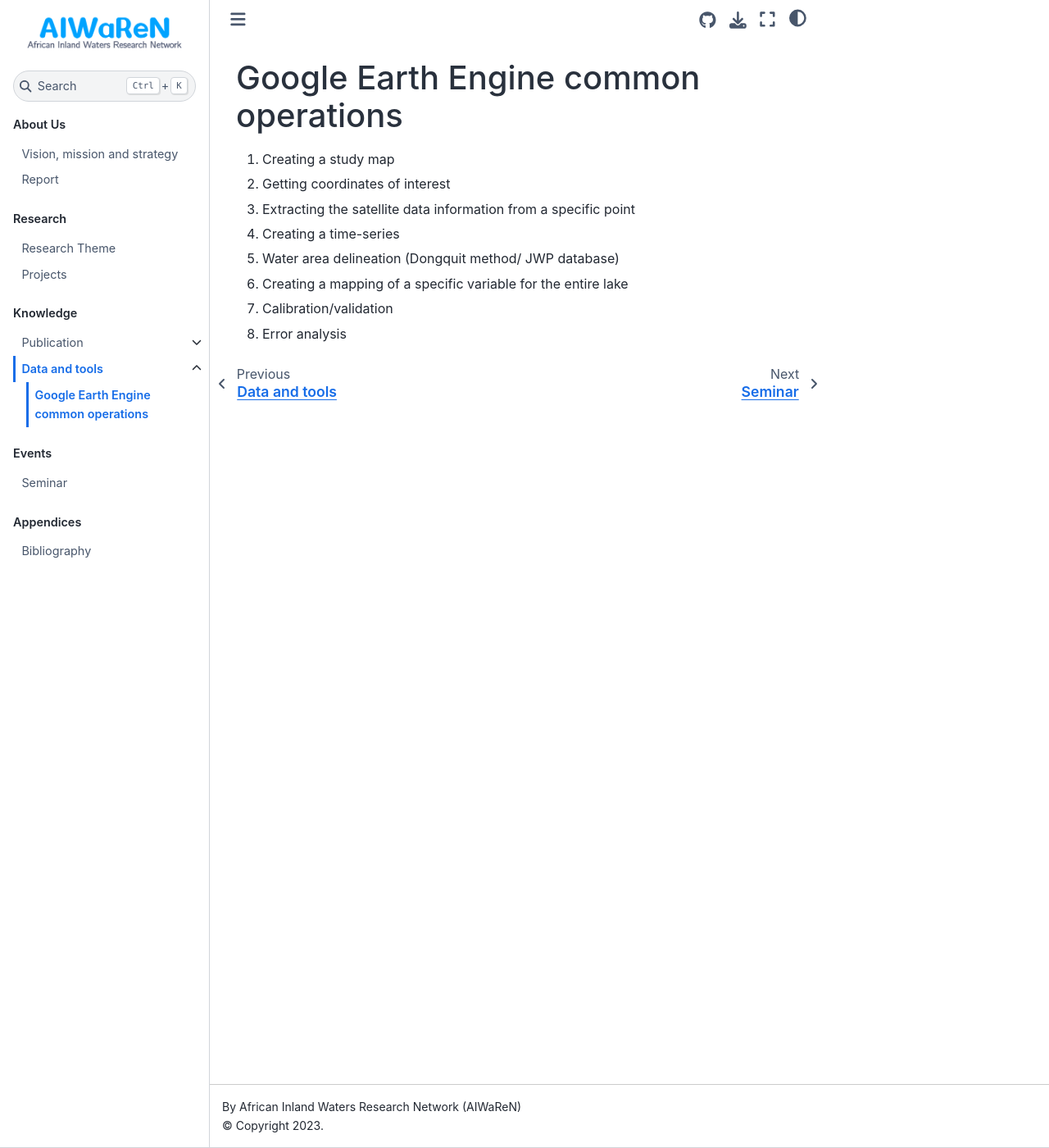
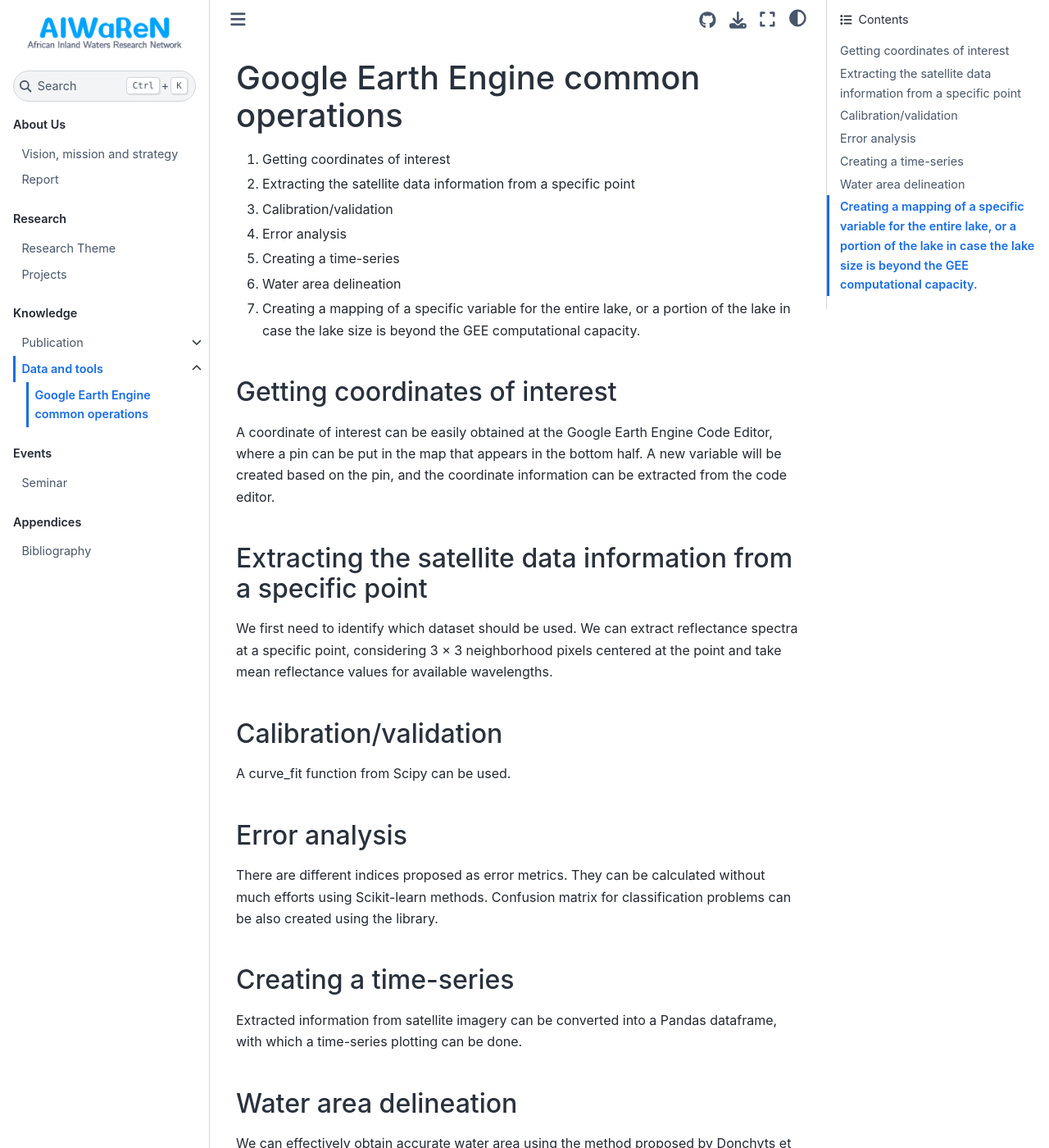
Before and after one commit to Gakkykun/jb-demo, a Jupyter Book: the page built from book/Knowledge/DataAndTools/GEE-common-operations.md, in a window 1280 px wide and 1400 px high. Shown: the whole window at 82% size. Built offline with Jupyter Book 1.0.4 settings and Sphinx 7.4.7 and the Sphinx Book theme 1.1.4, drawn with Linux system fonts in a browser that asks for light colours; some of the changed text lies outside the part shown.

Commit message:
edit GEE operations

```diff
--- a/book/Knowledge/DataAndTools/GEE-common-operations.md
+++ b/book/Knowledge/DataAndTools/GEE-common-operations.md
@@ -1,9 +1,29 @@
 # Google Earth Engine common operations
-1. Creating a study map
-2. Getting coordinates of interest
-3. Extracting the satellite data information from a specific point
-4. Creating a time-series
-5. Water area delineation (Dongquit method/ JWP database)
-6. Creating a mapping of a specific variable for the entire lake
-7. Calibration/validation
-8. Error analysis
+1. Getting coordinates of interest
+2. Extracting the satellite data information from a specific point
+3. Calibration/validation
+4. Error analysis
+5. Creating a time-series
+6. Water area delineation
+7. Creating a mapping of a specific variable for the entire lake, or a portion of the lake in case the lake size is beyond the GEE computational capacity.
+
+## Getting coordinates of interest
+A coordinate of interest can be easily obtained at the Google Earth Engine Code Editor, where a pin can be put in the map that appears in the bottom half. A new variable will be created based on the pin, and the coordinate information can be extracted from the code editor.
+
+## Extracting the satellite data information from a specific point
+We first need to identify which dataset should be used.
+We can extract reflectance spectra at a specific point, considering 3 × 3 neighborhood pixels centered at the point and take mean reflectance values for available wavelengths.
+
+## Calibration/validation
+A curve_fit function from Scipy can be used.
+
+## Error analysis
+There are different indices proposed as error metrics. They can be calculated without much efforts using Scikit-learn methods. Confusion matrix for classification problems can be also created using the library.
+
+## Creating a time-series
+Extracted information from satellite imagery can be converted into a Pandas dataframe, with which a time-series plotting can be done.
+
+## Water area delineation
+We can effectively obtain accurate water area using the method proposed by Donchyts et al, 2016 and the JWP database.
+
+## Creating a mapping of a specific variable for the entire lake,  or a portion of the lake in case the lake size is beyond the GEE computational capacity.
```
